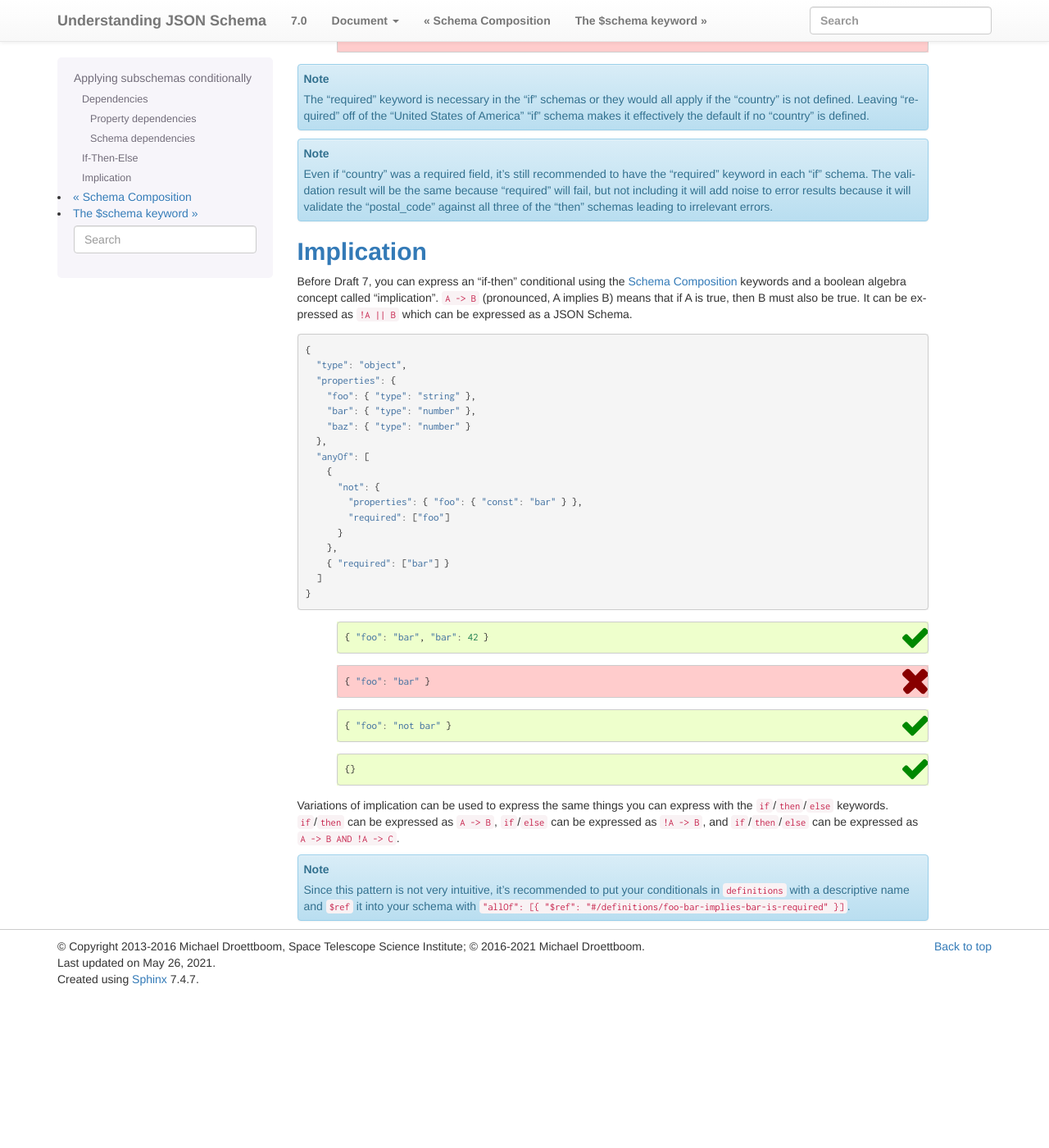
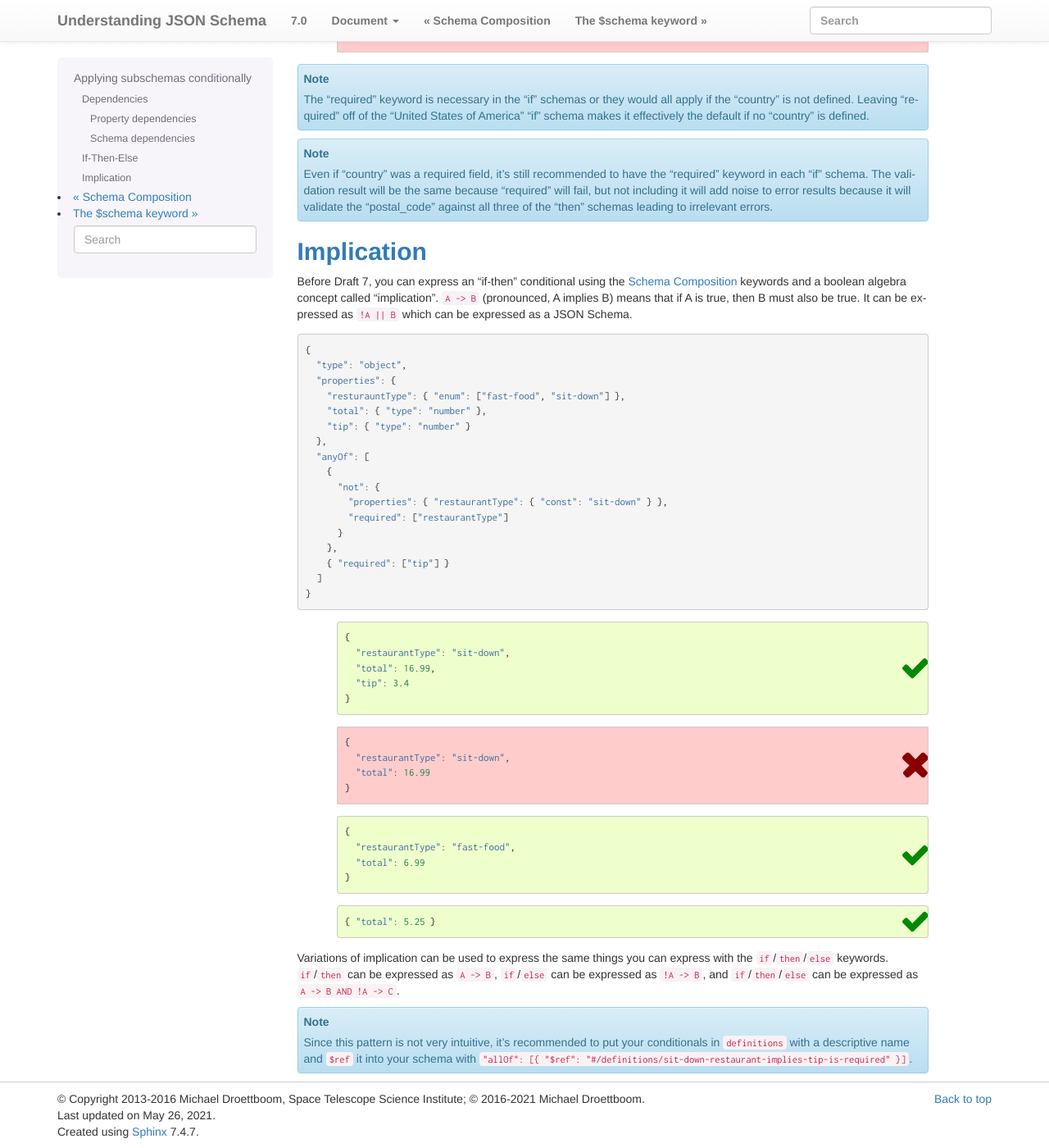
Before and after one commit to json-schema-org/understanding-json-schema, a Sphinx documentation site: the page built from source/reference/conditionals.rst, in a window 1280 px wide and 1400 px high, scrolled down 6348 px. Shown: the whole window at 82% size. Built offline with Sphinx 7.4.7, drawn with Linux system fonts in a browser that asks for light colours; some web fonts are replaced; before the commit the page ends 7562 px from its top, so only the background shows below that.

Commit message:
Make implication example a real-ish example

```diff
--- a/source/reference/conditionals.rst
+++ b/source/reference/conditionals.rst
@@ -415,28 +415,38 @@
     {
       "type": "object",
       "properties": {
-        "foo": { "type": "string" },
-        "bar": { "type": "number" },
-        "baz": { "type": "number" }
+        "resturauntType": { "enum": ["fast-food", "sit-down"] },
+        "total": { "type": "number" },
+        "tip": { "type": "number" }
       },
       "anyOf": [
         {
           "not": {
-            "properties": { "foo": { "const": "bar" } },
-            "required": ["foo"]
+            "properties": { "restaurantType": { "const": "sit-down" } },
+            "required": ["restaurantType"]
           }
         },
-        { "required": ["bar"] }
+        { "required": ["tip"] }
       ]
     }
     --
-    { "foo": "bar", "bar": 42 }
+    {
+      "restaurantType": "sit-down",
+      "total": 16.99,
+      "tip": 3.4
+    }
     --X
-    { "foo": "bar" }
+    {
+      "restaurantType": "sit-down",
+      "total": 16.99
+    }
     --
-    { "foo": "not bar" }
+    {
+      "restaurantType": "fast-food",
+      "total": 6.99
+    }
     --
-    {}
+    { "total": 5.25 }
 
 Variations of implication can be used to express the same things you
 can express with the ``if``/``then``/``else`` keywords.
@@ -448,4 +458,4 @@
     Since this pattern is not very intuitive, it's recommended to
     put your conditionals in ``definitions`` with a descriptive name and
     ``$ref`` it into your schema with ``"allOf": [{ "$ref":
-    "#/definitions/foo-bar-implies-bar-is-required" }]``.
+    "#/definitions/sit-down-restaurant-implies-tip-is-required" }]``.
```
